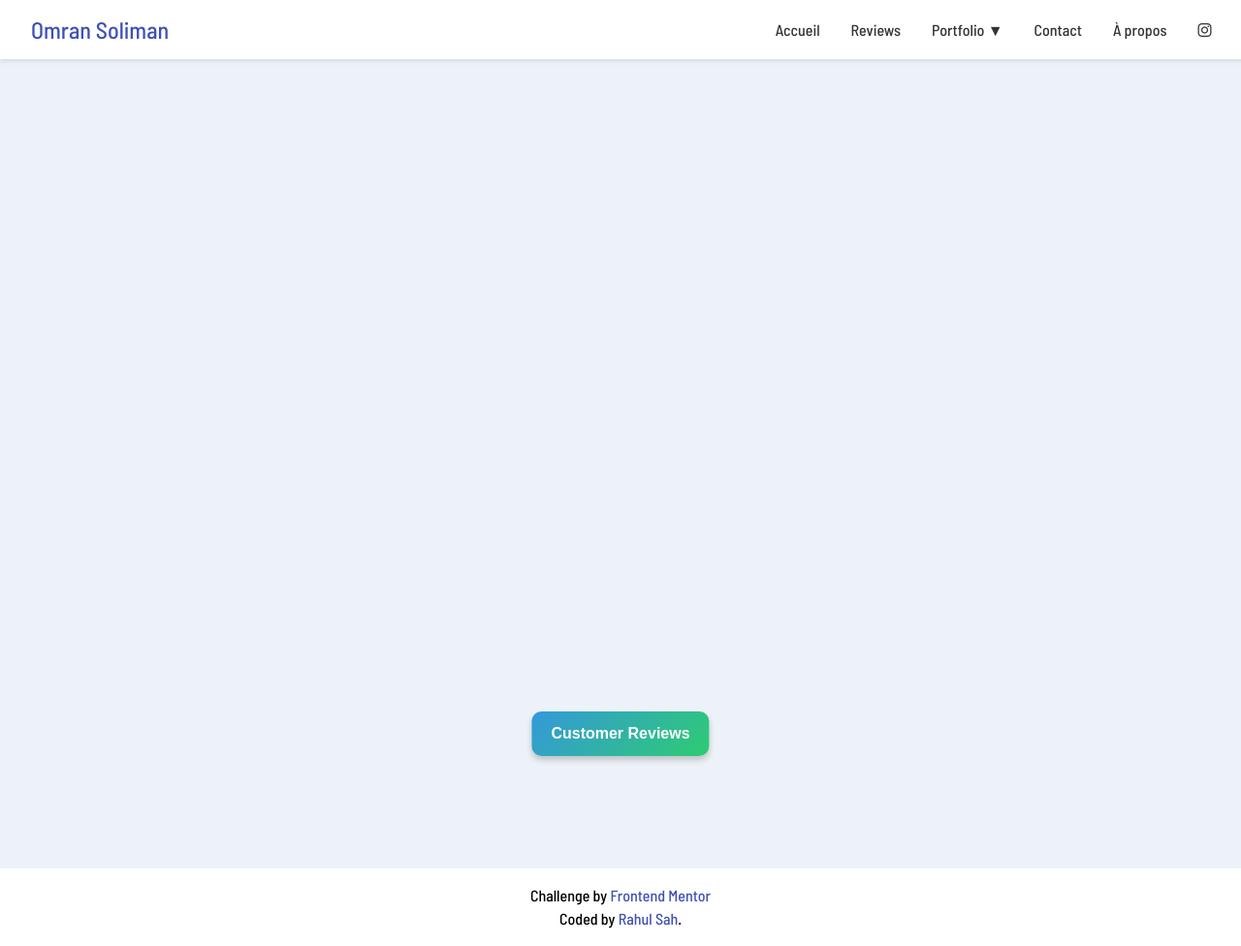
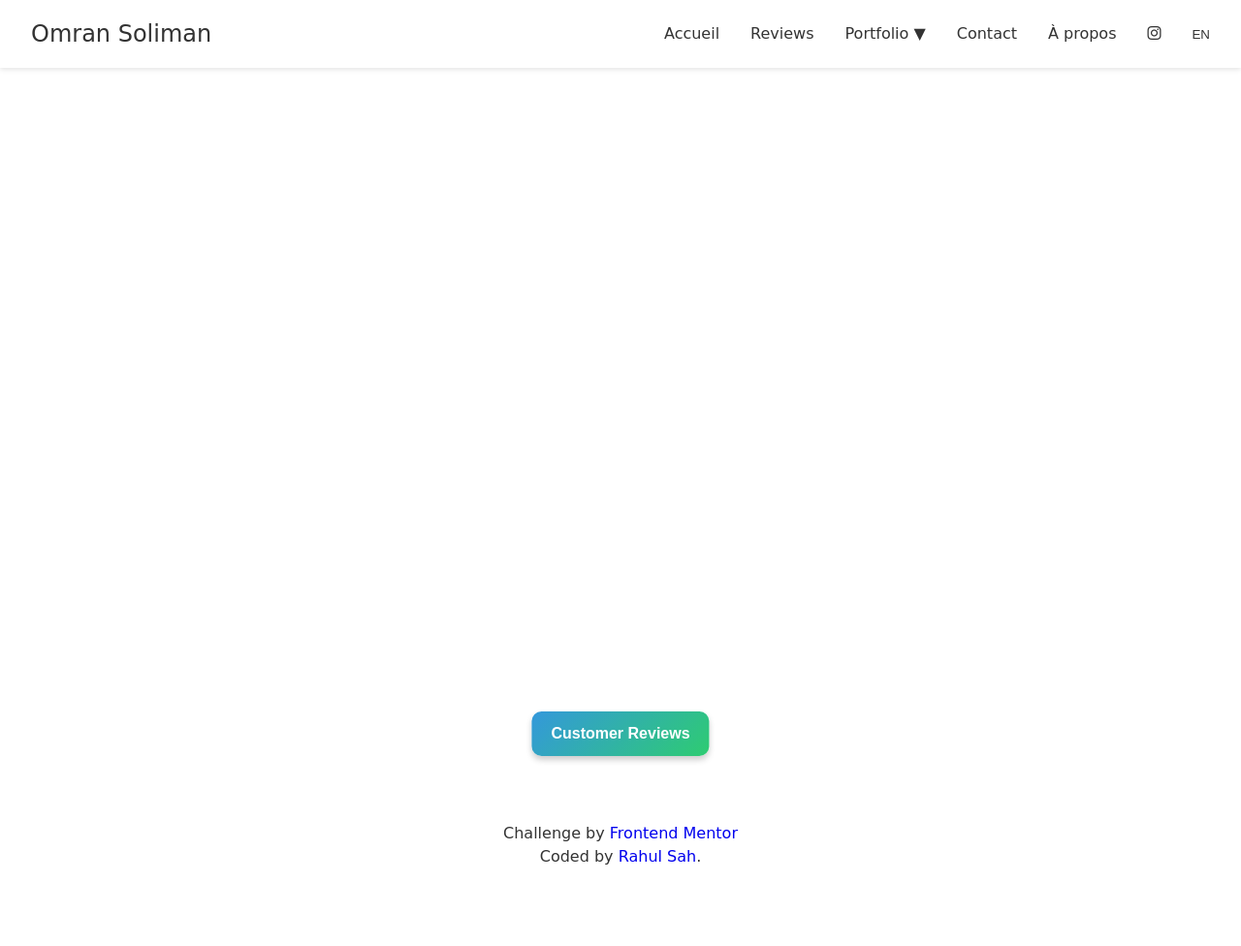
Before and after one commit to omransoliman/my-portfolio-PV, a Python web app: template templates/reviews.html in a window 1280 px wide. Shown: the whole page at 97% size. After the commit the page ends 892 px from the top, so only its background shows below. Run offline with Jinja, Linux system fonts and the light colour scheme; the template is opened without the code that fills it, so the values that code supplies are empty.

Commit message:
Update reviews.html

```diff
--- a/templates/reviews.html
+++ b/templates/reviews.html
@@ -8,25 +8,32 @@
     <link rel="stylesheet" href="https://cdnjs.cloudflare.com/ajax/libs/font-awesome/6.0.0/css/all.min.css">
     <style>
         /* General Styles */
-        @import url('https://fonts.googleapis.com/css2?family=Barlow+Semi+Condensed:wght@500;600&display=swap');
+        :root {
+            --primary-color: #333;
+            --background-color: #fff;
+            --text-color: #333;
+        }
 
-        :root {
-            --background-color: #ffffff;
-            --text-color: #333333;
+        @media (prefers-color-scheme: dark) {
+            :root {
+                --primary-color: #fff;
+                --background-color: #1a1a1a;
+                --text-color: #fff;
+            }
+        }
+
+        * {
+            margin: 0;
+            padding: 0;
+            box-sizing: border-box;
+            scroll-behavior: smooth;
         }
 
         body {
-            margin: 0;
-            padding: 0;
-            box-sizing: border-box;
-            font-family: 'Barlow Semi Condensed', sans-serif;
-            background: #EDF2F8;
-            min-height: 100vh;
-            overflow-y: auto;
-        }
-
-        a:link, a:active, a:visited, a:hover {
-            color: #3f51b5;
+            font-family: 'Audiowide', cursive;
+            line-height: 1.6;
+            color: var(--text-color);
+            background: var(--background-color);
         }
 
         /* Navigation Bar Styles */
@@ -142,7 +149,7 @@
             display: flex;
             align-items: center;
             justify-content: center;
-            padding: 2rem 0;
+            padding: 6rem 0 2rem 0; /* Added padding-top to account for the fixed nav bar */
         }
 
         .innerdiv {
@@ -490,6 +497,7 @@
             navLinks.classList.toggle('active');
         }
 
+        // Modal and Review Submission Logic
         const scriptUrl = 'https://script.google.com/macros/s/AKfycbyLSkh-4eEUyf5O7iPzgAABDjZ4cqW0CEHc0LpsQ17xgmX5X0S8Z8_9736MrtNtwDKs/exec';
         const sheetId = '1iVf5w-zkfOs7QA5NOugbzlOivtWkrXddtpj7pN0sNgo';
 
```
